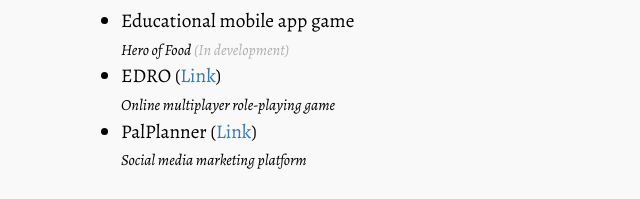
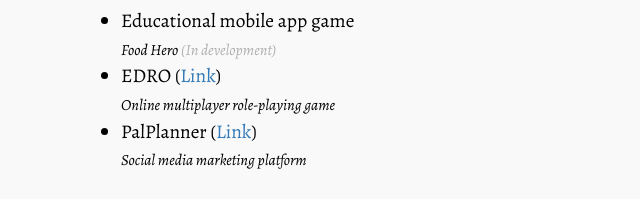
Before and after one commit to johlits/johlits.github.io, a plain HTML site: page index.html in a window 1280 px wide. Shown: the part 203-402 px from the top of the page, 334-974 px from the left. Drawn offline with nearby package versions, Linux system fonts and the light colour scheme.

Commit message:
Update index.html

```diff
--- a/index.html
+++ b/index.html
@@ -82,7 +82,7 @@ h1 {
 			<div class="item">
 				<h2><i class="glyphicon glyphicon-briefcase"></i> Personal projects</h2>
 				<ul>
-				<li>Educational mobile app game<br/><i><small>Hero of Food <span class="sub">(In development)</span></small></i></li>
+				<li>Educational mobile app game<br/><i><small>Food Hero <span class="sub">(In development)</span></small></i></li>
 				<li>EDRO (<a href="https://edro.azurewebsites.net/" target="_blank">Link</a>)<br/><i><small>Online multiplayer role-playing game</small></i></li>
 				<li>PalPlanner (<a href="https://www.palplanner.com/" target="_blank">Link</a>)<br/><i><small>Social media marketing platform</small></i></li>
 				</ul>
```
